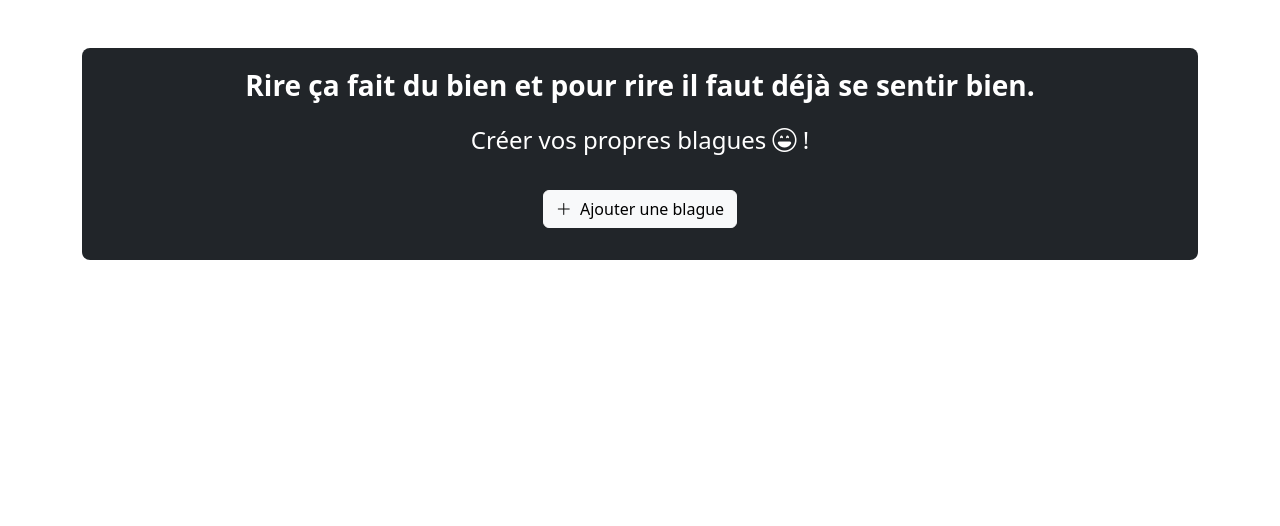
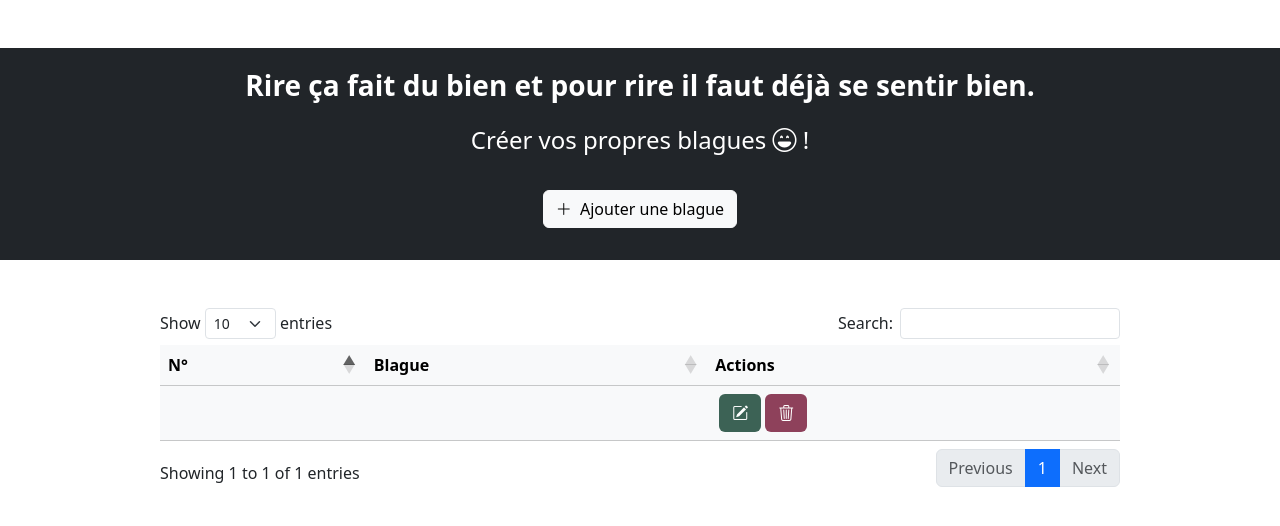
Before and after one commit to BEHJAOUMAIMA/Workshop_MVC, a PHP site: page / in a window 1280 px wide. Shown: the top 526 px of the page. Run offline with PHP 8.4, Linux system fonts and the light colour scheme; lists and menus that the app fills with data are empty; some libraries are stand-ins or nearby versions.

Commit message:
ajout du datatable

```diff
--- a/MVCCRUD/JokeList/View.php
+++ b/MVCCRUD/JokeList/View.php
@@ -0,0 +1,21 @@
+<div class="table-responsive mx-auto">
+    <table id="dataTableId" class="display table table-light table-hover" style="width:100%">
+        <thead>
+            <tr>
+                <th scope="col">N°</th>
+                <th scope="col">Blague</th>
+                <th scope="col">Actions</th>
+            </tr>
+        </thead>
+        <tbody>
+            <tr>
+                <th scope="row"></th>
+                <td></td>
+                    <td class="d-flex">
+                        <button type="button" class="btn mx-1" style="background-color: #3C6255;color: white;" data-bs-toggle="modal" data-bs-target="#exampleModal"><i class="bi bi-pencil-square"></i></button>
+                        <button type="button" class="btn" style="background-color: #8E415B;color: white;" data-bs-toggle="modal" data-bs-target="#exampleModal"><i class="bi bi-trash3"></i></button>
+                    </td>
+            </tr>
+        </tbody>
+    </table>
+</div>
--- a/MVCCRUD/public/index.php
+++ b/MVCCRUD/public/index.php
@@ -8,11 +8,14 @@
     <link href="https://cdn.jsdelivr.net/npm/bootstrap@5.3.0-alpha1/dist/css/bootstrap.min.css" rel="stylesheet" integrity="sha384-GLhlTQ8iRABdZLl6O3oVMWSktQOp6b7In1Zl3/Jr59b6EGGoI1aFkw7cmDA6j6gD" crossorigin="anonymous">
     <link rel="stylesheet" href="https://cdn.jsdelivr.net/npm/bootstrap-icons@1.10.3/font/bootstrap-icons.css">
     <!-- links bootstrap end -->
+    <!-- links css -->
     <link rel="stylesheet" href="../../assets/style.css">
+    <!-- links datatable -->
+    <link rel="stylesheet" href="https://cdn.datatables.net/1.13.1/css/dataTables.bootstrap5.min.css">
     <title>Blagues</title>
 </head>
 <body>
-    <div class="container">
+    <div class="row">
         <div class="intro bg-dark d-flex flex-column text-center mx-auto mt-5 py-3 rounded-3 text-white">
             <p class="fs-3 fw-bold">Rire ça fait du bien et pour rire il faut déjà se sentir bien. </p>
             <p class="fs-4">Créer vos propres blagues  <i class="bi bi-emoji-laughing"></i> !</p>
@@ -21,10 +24,23 @@
                 <i class="bi bi-plus-lg me-1"></i> Ajouter une blague
             </button>
         </div>
+    </div>
+    <?php
+            require "../JokeForm/View.php";
+        ?>
+    <div class="mt-5 w-75 mx-auto">
         <?php
-            require "../JokeForm/View.php";
+            require "../JokeList/View.php";
         ?>
     </div>
 </body>
+<script src="https://cdnjs.cloudflare.com/ajax/libs/jquery/3.6.3/jquery.min.js"></script>
 <script src="https://cdn.jsdelivr.net/npm/bootstrap@5.3.0-alpha1/dist/js/bootstrap.bundle.min.js" integrity="sha384-w76AqPfDkMBDXo30jS1Sgez6pr3x5MlQ1ZAGC+nuZB+EYdgRZgiwxhTBTkF7CXvN" crossorigin="anonymous"></script>
+<script src="https://cdn.datatables.net/1.13.1/js/jquery.dataTables.min.js"></script>
+<script src="https://cdn.datatables.net/1.13.1/js/dataTables.bootstrap5.min.js"></script>
+<script>
+    $(document).ready(function () {
+        $('#dataTableId').DataTable();
+    });
+</script>
 </html>
--- a/assets/style.css
+++ b/assets/style.css
@@ -25,3 +25,7 @@
     font-size: 18px;
 
 }
+.row{
+    --bs-gutter-x: 0;
+    --bs-gutter-y: 0;
+}
```
